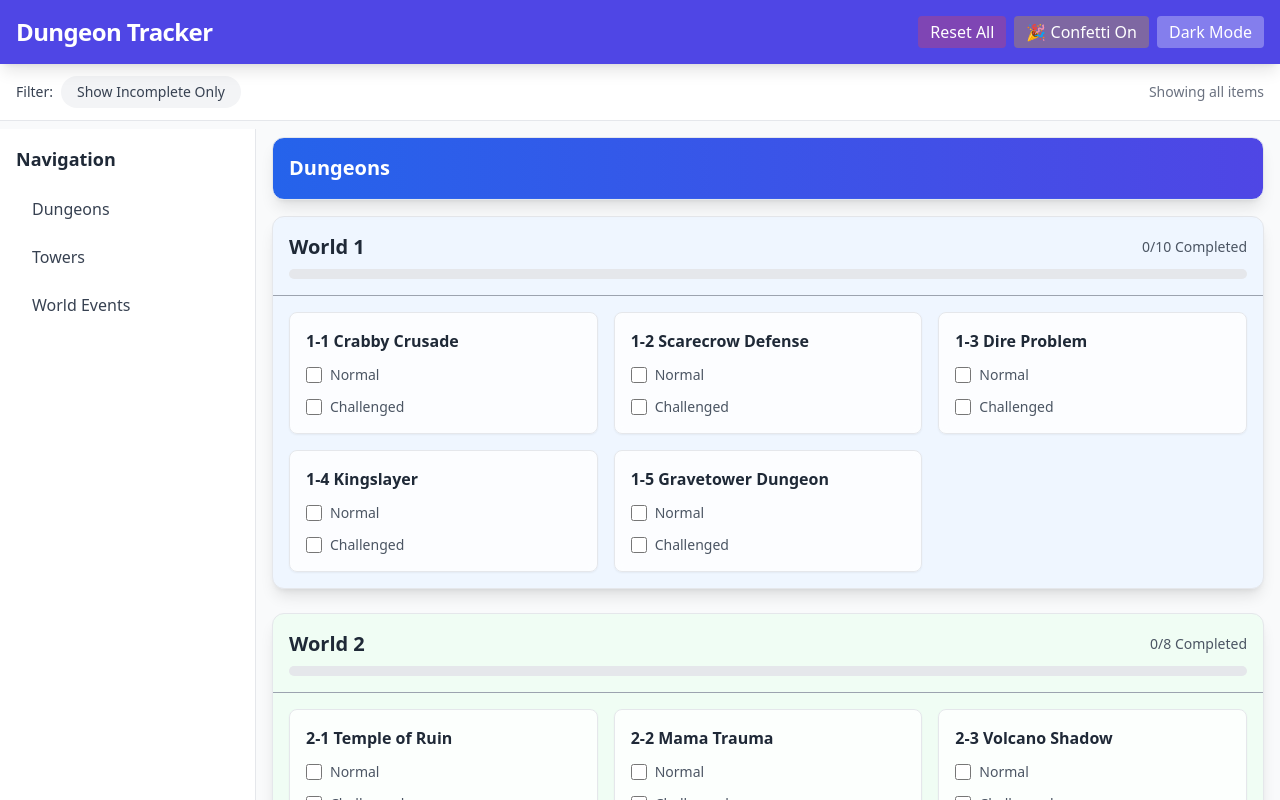
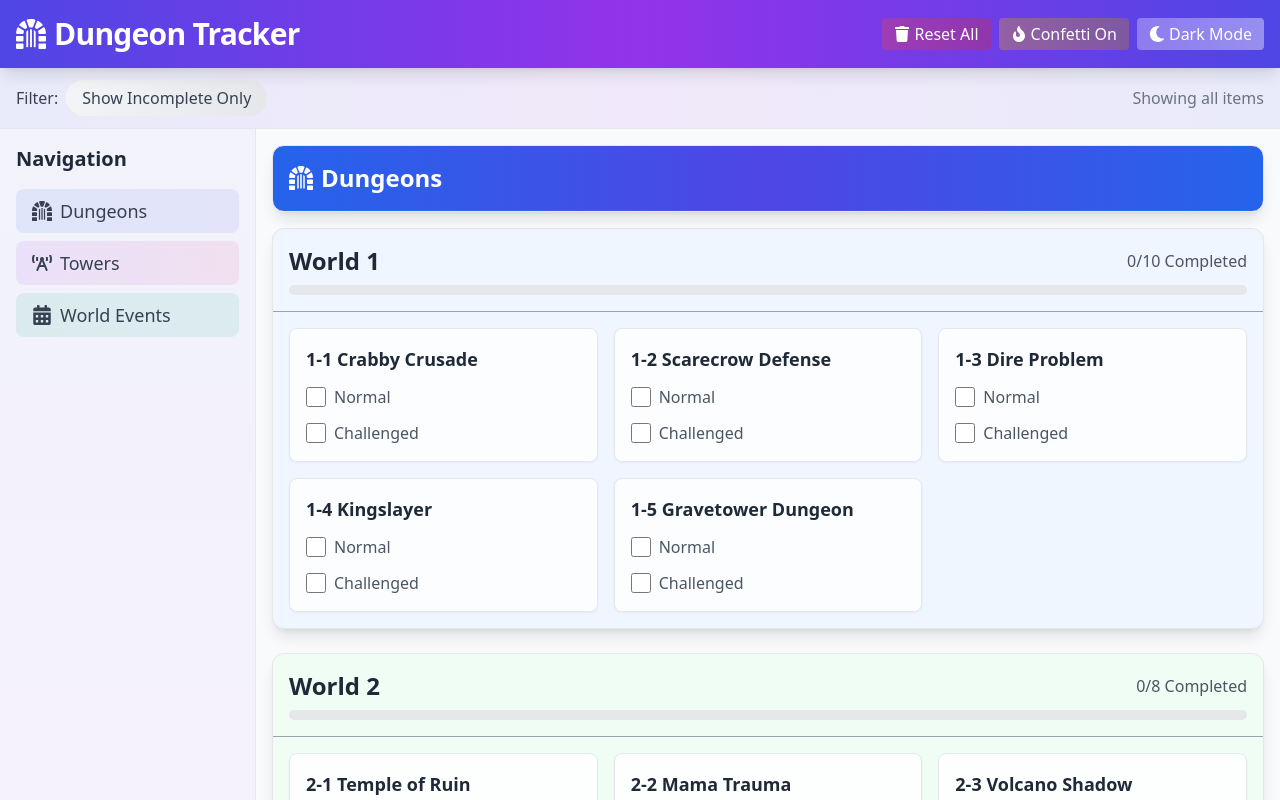
Before and after one commit to squalvj/wz-dungeon-tracker, a React (Vite) app: page / in a window 1280 px wide. Shown: the top 800 px of the page. Built offline with nearby package versions, Linux system fonts and the light colour scheme.

Commit message:
feat: refine UI

```diff
--- a/package.json
+++ b/package.json
@@ -7,9 +7,12 @@
     "preview": "vite preview"
   },
   "dependencies": {
+    "add": "^2.0.6",
+    "pnpm": "^10.11.0",
     "react": "^18.2.0",
     "react-confetti": "^6.4.0",
-    "react-dom": "^18.2.0"
+    "react-dom": "^18.2.0",
+    "react-icons": "^5.5.0"
   },
   "devDependencies": {
     "@types/react": "^19.1.6",
--- a/src/App.tsx
+++ b/src/App.tsx
@@ -3,6 +3,15 @@ import { worlds } from "./data/worlds";
 import { towers } from "./data/towers";
 import { worldEvents } from "./data/worldEvents";
 import Confetti from "react-confetti";
+import {
+  FaDungeon,
+  FaBroadcastTower,
+  FaCalendarAlt,
+  FaMoon,
+  FaSun,
+  FaTrash,
+  FaFire,
+} from "react-icons/fa";
 
 type DungeonState = {
   normal: boolean;
@@ -344,30 +353,40 @@ export default function App() {
       </style>
 
       {/* Header */}
-      <header className="bg-indigo-600 text-white py-4 shadow-lg sticky top-0 z-50">
+      <header className="bg-gradient-to-r from-indigo-600 via-purple-600 to-indigo-600 text-white py-4 shadow-lg sticky top-0 z-50">
         <div className="container mx-auto flex justify-between items-center px-4">
-          <h1 className="text-2xl font-bold tracking-tight">Dungeon Tracker</h1>
+          <h1 className="text-2xl md:text-3xl font-bold tracking-tight flex items-center gap-2">
+            <FaDungeon className="text-2xl md:text-3xl" />
+            Dungeon Tracker
+          </h1>
           <div className="flex gap-2">
             <button
               onClick={resetAll}
-              className="bg-red-500/30 px-3 py-1 rounded hover:bg-red-500/40 transition"
+              className="bg-gradient-to-r from-red-500/30 to-red-600/30 px-3 py-1 rounded hover:from-red-500/40 hover:to-red-600/40 transition-all duration-300 flex items-center gap-1 text-sm md:text-base"
             >
+              <FaTrash className="text-sm md:text-base" />
               Reset All
             </button>
             <button
               onClick={() => setConfettiEnabled(!confettiEnabled)}
               className={`${
                 confettiEnabled
-                  ? "bg-yellow-500/30 hover:bg-yellow-500/40"
-                  : "bg-gray-500/30 hover:bg-gray-500/40"
-              } px-3 py-1 rounded transition`}
+                  ? "bg-gradient-to-r from-yellow-500/30 to-yellow-600/30 hover:from-yellow-500/40 hover:to-yellow-600/40"
+                  : "bg-gradient-to-r from-gray-500/30 to-gray-600/30 hover:from-gray-500/40 hover:to-gray-600/40"
+              } px-3 py-1 rounded transition-all duration-300 flex items-center gap-1 text-sm md:text-base`}
             >
-              {confettiEnabled ? "🎉 Confetti On" : "🎉 Confetti Off"}
+              <FaFire className="text-sm md:text-base" />
+              {confettiEnabled ? "Confetti On" : "Confetti Off"}
             </button>
             <button
               onClick={() => setIsDarkMode(!isDarkMode)}
-              className="bg-white/30 px-3 py-1 rounded hover:bg-white/40 transition"
+              className="bg-gradient-to-r from-white/30 to-white/40 px-3 py-1 rounded hover:from-white/40 hover:to-white/50 transition-all duration-300 flex items-center gap-1 text-sm md:text-base"
             >
+              {isDarkMode ? (
+                <FaSun className="text-sm md:text-base" />
+              ) : (
+                <FaMoon className="text-sm md:text-base" />
+              )}
               {isDarkMode ? "Light Mode" : "Dark Mode"}
             </button>
           </div>
@@ -375,25 +394,25 @@ export default function App() {
       </header>
 
       {/* Filter Section */}
-      <div className="bg-white dark:bg-gray-800 border-b border-gray-200 dark:border-gray-700 sticky top-[64px] z-40">
+      <div className="bg-gradient-to-r from-indigo-500/10 via-purple-500/10 to-indigo-500/10 dark:from-indigo-900/20 dark:via-purple-900/20 dark:to-indigo-900/20 border-b border-gray-200 dark:border-gray-700 sticky top-[64px] z-40">
         <div className="container mx-auto px-4 py-3">
           <div className="flex items-center justify-between">
             <div className="flex items-center gap-2">
-              <span className="text-sm font-medium text-gray-700 dark:text-gray-300">
+              <span className="text-sm md:text-base font-medium text-gray-700 dark:text-gray-300">
                 Filter:
               </span>
               <button
                 onClick={() => setShowUntickedOnly(!showUntickedOnly)}
-                className={`px-4 py-1.5 rounded-full text-sm font-medium transition-all ${
+                className={`px-4 py-1.5 rounded-full text-sm md:text-base font-medium transition-all duration-300 ${
                   showUntickedOnly
-                    ? "bg-indigo-100 text-indigo-700 dark:bg-indigo-900/50 dark:text-indigo-300"
-                    : "bg-gray-100 text-gray-700 hover:bg-gray-200 dark:bg-gray-700 dark:text-gray-300 dark:hover:bg-gray-600"
+                    ? "bg-gradient-to-r from-indigo-500 to-purple-500 text-white shadow-lg shadow-indigo-500/20"
+                    : "bg-gradient-to-r from-gray-100 to-gray-200 text-gray-700 hover:from-gray-200 hover:to-gray-300 dark:from-gray-700 dark:to-gray-800 dark:text-gray-300 dark:hover:from-gray-600 dark:hover:to-gray-700"
                 }`}
               >
                 {showUntickedOnly ? "Show All Items" : "Show Incomplete Only"}
               </button>
             </div>
-            <div className="text-sm text-gray-500 dark:text-gray-400">
+            <div className="text-sm md:text-base text-gray-500 dark:text-gray-400">
               {showUntickedOnly
                 ? "Showing incomplete items"
                 : "Showing all items"}
@@ -404,25 +423,28 @@ export default function App() {
 
       {/* Main Content with Sidebar */}
       <div className="flex flex-1">
-        {/* Navigation Sidebar */}
-        <nav className="w-64 bg-white dark:bg-gray-800 border-r border-gray-200 dark:border-gray-700 sticky top-[129px] h-[calc(100vh-129px)] overflow-y-auto">
+        {/* Navigation Sidebar - Hidden on mobile */}
+        <nav className="hidden md:block w-64 bg-gradient-to-b from-indigo-500/5 to-purple-500/5 dark:from-indigo-900/10 dark:to-purple-900/10 border-r border-gray-200 dark:border-gray-700 sticky top-[129px] h-[calc(100vh-129px)] overflow-y-auto">
           <div className="p-4">
-            <h2 className="text-lg font-semibold text-gray-800 dark:text-gray-100 mb-4">
+            <h2 className="text-lg md:text-xl font-semibold text-gray-800 dark:text-gray-100 mb-4">
               Navigation
             </h2>
             <ul className="space-y-2">
               <li>
-                <button className="w-full text-left px-4 py-2 rounded-lg hover:bg-indigo-50 dark:hover:bg-indigo-900/20 text-gray-700 dark:text-gray-300 transition-colors">
+                <button className="w-full text-left px-4 py-2 rounded-lg bg-gradient-to-r from-blue-500/10 to-indigo-500/10 hover:from-blue-500/20 hover:to-indigo-500/20 dark:from-blue-900/20 dark:to-indigo-900/20 dark:hover:from-blue-900/30 dark:hover:to-indigo-900/30 text-gray-700 dark:text-gray-300 transition-all duration-300 flex items-center gap-2 text-base md:text-lg">
+                  <FaDungeon className="text-lg md:text-xl" />
                   Dungeons
                 </button>
               </li>
               <li>
-                <button className="w-full text-left px-4 py-2 rounded-lg hover:bg-indigo-50 dark:hover:bg-indigo-900/20 text-gray-700 dark:text-gray-300 transition-colors">
+                <button className="w-full text-left px-4 py-2 rounded-lg bg-gradient-to-r from-purple-500/10 to-pink-500/10 hover:from-purple-500/20 hover:to-pink-500/20 dark:from-purple-900/20 dark:to-pink-900/20 dark:hover:from-purple-900/30 dark:hover:to-pink-900/30 text-gray-700 dark:text-gray-300 transition-all duration-300 flex items-center gap-2 text-base md:text-lg">
+                  <FaBroadcastTower className="text-lg md:text-xl" />
                   Towers
                 </button>
               </li>
               <li>
-                <button className="w-full text-left px-4 py-2 rounded-lg hover:bg-indigo-50 dark:hover:bg-indigo-900/20 text-gray-700 dark:text-gray-300 transition-colors">
+                <button className="w-full text-left px-4 py-2 rounded-lg bg-gradient-to-r from-emerald-500/10 to-teal-500/10 hover:from-emerald-500/20 hover:to-teal-500/20 dark:from-emerald-900/20 dark:to-teal-900/20 dark:hover:from-emerald-900/30 dark:hover:to-teal-900/30 text-gray-700 dark:text-gray-300 transition-all duration-300 flex items-center gap-2 text-base md:text-lg">
+                  <FaCalendarAlt className="text-lg md:text-xl" />
                   World Events
                 </button>
               </li>
@@ -434,9 +456,12 @@ export default function App() {
         <main className="flex-1 container mx-auto p-4 flex flex-col gap-6">
           {/* Dungeons Section */}
           <div className="scroll-mt-[129px]">
-            <div className="bg-gradient-to-r from-blue-600 to-indigo-600 dark:from-blue-700 dark:to-indigo-700 rounded-xl border shadow-lg overflow-hidden sticky top-[120px] z-30">
+            <div className="bg-gradient-to-r from-blue-600 via-indigo-600 to-blue-600 dark:from-blue-700 dark:via-indigo-700 dark:to-blue-700 rounded-xl border shadow-lg overflow-hidden sticky top-[120px] z-30">
               <div className="p-4 border-b border-blue-500/20 dark:border-blue-400/20">
-                <h2 className="text-xl font-bold text-white">Dungeons</h2>
+                <h2 className="text-xl md:text-2xl font-bold text-white flex items-center gap-2">
+                  <FaDungeon className="text-xl md:text-2xl" />
+                  Dungeons
+                </h2>
               </div>
             </div>
             <div className="mt-4 space-y-6">
@@ -464,17 +489,27 @@ export default function App() {
                     {/* World Header */}
                     <div className="p-4 border-b border-gray-400 dark:border-gray-500">
                       <div className="flex justify-between items-center">
-                        <h3 className="text-xl font-bold text-gray-800 dark:text-gray-100">
+                        <h3
+                          className={`text-xl md:text-2xl font-bold text-gray-800 dark:text-gray-100 ${
+                            progress.completed === progress.total
+                              ? "opacity-50"
+                              : ""
+                          }`}
+                        >
                           {world.name}
                         </h3>
-                        <div className="text-sm text-gray-600 dark:text-gray-300">
+                        <div className="text-sm md:text-base text-gray-600 dark:text-gray-300">
                           {progress.completed}/{progress.total} Completed
                         </div>
                       </div>
                       {/* Progress Bar */}
                       <div className="w-full h-2.5 bg-gray-200 dark:bg-gray-700 rounded-full mt-2 overflow-hidden">
                         <div
-                          className="h-full bg-gradient-to-r from-blue-500 to-indigo-600 rounded-full transition-all duration-300 shadow-sm"
+                          className={`h-full bg-gradient-to-r from-blue-500 to-indigo-600 rounded-full transition-all duration-300 shadow-sm ${
+                            progress.completed === progress.total
+                              ? "opacity-50"
+                              : ""
+                          }`}
                           style={{
                             width: `${
                               (progress.completed / progress.total) * 100
@@ -485,46 +520,75 @@ export default function App() {
                     </div>
 
                     {/* Dungeons Grid */}
-                    <div className="p-4 grid grid-cols-1 md:grid-cols-2 lg:grid-cols-3 gap-4">
-                      {visibleDungeons.map((dungeon) => (
+                    <div
+                      className={`p-4 grid grid-cols-1 md:grid-cols-2 lg:grid-cols-3 gap-4 ${
+                        progress.completed === progress.total
+                          ? "opacity-50"
+                          : ""
+                      }`}
+                    >
+                      {visibleDungeons.map((dungeon) => {
+                        const isDungeonCompleted =
+                          checklist[dungeon.id]?.normal &&
+                          checklist[dungeon.id]?.challenged;
+                        return (
                           <div
                             key={dungeon.id}
                             id={`dungeon-${dungeon.id}`}
-                          className={`bg-white/80 dark:bg-gray-800/80 backdrop-blur-sm rounded-lg p-4 shadow-sm hover:shadow-md transition-all border border-gray-200 dark:border-gray-700`}
+                            className={`bg-white/80 dark:bg-gray-800/80 backdrop-blur-sm rounded-lg p-4 shadow-sm hover:shadow-md transition-all border border-gray-200 dark:border-gray-700 ${
+                              isDungeonCompleted ? "opacity-50" : ""
+                            }`}
                           >
-                          <h4 className="font-semibold text-gray-800 dark:text-gray-100 mb-3">
+                            <h4
+                              className={`font-semibold text-gray-800 dark:text-gray-100 mb-3 text-base md:text-lg ${
+                                isDungeonCompleted ? "opacity-50" : ""
+                              }`}
+                            >
                               {dungeon.name}
                             </h4>
                             <div className="flex flex-col gap-3">
-                            <label className="flex items-center gap-2">
+                              <label
+                                className={`flex items-center gap-2 ${
+                                  checklist[dungeon.id]?.normal
+                                    ? "opacity-50"
+                                    : ""
+                                }`}
+                              >
                                 <input
                                   type="checkbox"
                                   checked={!!checklist[dungeon.id]?.normal}
                                   onChange={() =>
                                     toggleDungeon(dungeon.id, "normal")
                                   }
-                                className="h-4 w-4 text-blue-600 border-gray-300 rounded focus:ring-blue-500"
+                                  className="h-4 w-4 md:h-5 md:w-5 text-blue-600 border-gray-300 rounded focus:ring-blue-500"
                                 />
-                              <span className="text-sm text-gray-600 dark:text-gray-300">
+                                <span className="text-sm md:text-base text-gray-600 dark:text-gray-300">
                                   Normal
                                 </span>
                               </label>
-                            <label className="flex items-center gap-2">
+                              <label
+                                className={`flex items-center gap-2 ${
+                                  checklist[dungeon.id]?.challenged
+                                    ? "opacity-50"
+                                    : ""
+                                }`}
+                              >
                                 <input
                                   type="checkbox"
                                   checked={!!checklist[dungeon.id]?.challenged}
                                   onChange={() =>
                                     toggleDungeon(dungeon.id, "challenged")
                                   }
-                                className="h-4 w-4 text-blue-600 border-gray-300 rounded focus:ring-blue-500"
+                                  className="h-4 w-4 md:h-5 md:w-5 text-blue-600 border-gray-300 rounded focus:ring-blue-500"
                                 />
-                              <span className="text-sm text-gray-600 dark:text-gray-300">
+                                <span className="text-sm md:text-base text-gray-600 dark:text-gray-300">
                                   Challenged
                                 </span>
                               </label>
                             </div>
                           </div>
-                      ))}
+                        );
+                      })}
                     </div>
                   </section>
                 );
@@ -534,9 +598,12 @@ export default function App() {
 
           {/* Towers Section */}
           <div className="scroll-mt-[129px]">
-            <div className="bg-gradient-to-r from-purple-600 to-indigo-600 dark:from-purple-700 dark:to-indigo-700 rounded-xl border shadow-lg overflow-hidden sticky top-[120px] z-30">
+            <div className="bg-gradient-to-r from-purple-600 via-pink-600 to-purple-600 dark:from-purple-700 dark:via-pink-700 dark:to-purple-700 rounded-xl border shadow-lg overflow-hidden sticky top-[120px] z-30">
               <div className="p-4 border-b border-purple-500/20 dark:border-purple-400/20">
-                <h2 className="text-xl font-bold text-white">Towers</h2>
+                <h2 className="text-xl md:text-2xl font-bold text-white flex items-center gap-2">
+                  <FaBroadcastTower className="text-xl md:text-2xl" />
+                  Towers
+                </h2>
               </div>
             </div>
             <div className="mt-4 p-4 grid grid-cols-1 md:grid-cols-2 lg:grid-cols-4 gap-4">
@@ -546,16 +613,22 @@ export default function App() {
                   <div
                     key={tower.id}
                     id={`tower-${tower.id}`}
-                    className={`bg-white/80 dark:bg-gray-800/80 backdrop-blur-sm rounded-lg p-4 shadow-sm hover:shadow-md transition-all border border-gray-200 dark:border-gray-700`}
+                    className={`bg-white/80 dark:bg-gray-800/80 backdrop-blur-sm rounded-lg p-4 shadow-sm hover:shadow-md transition-all border border-gray-200 dark:border-gray-700 ${
+                      towerChecklist[tower.id] ? "opacity-50" : ""
+                    }`}
                   >
-                    <label className="flex items-center gap-2">
+                    <label
+                      className={`flex items-center gap-2 ${
+                        towerChecklist[tower.id] ? "opacity-50" : ""
+                      }`}
+                    >
                       <input
                         type="checkbox"
                         checked={!!towerChecklist[tower.id]}
                         onChange={() => toggleTower(tower.id)}
-                        className="h-4 w-4 text-purple-600 border-gray-300 rounded focus:ring-purple-500"
+                        className="h-4 w-4 md:h-5 md:w-5 text-purple-600 border-gray-300 rounded focus:ring-purple-500"
                       />
-                      <span className="text-sm font-medium text-gray-800 dark:text-gray-100">
+                      <span className="text-sm md:text-base font-medium text-gray-800 dark:text-gray-100">
                         {tower.name}
                       </span>
                     </label>
@@ -566,9 +639,12 @@ export default function App() {
 
           {/* World Events Section */}
           <div className="scroll-mt-[129px]">
-            <div className="bg-gradient-to-r from-emerald-600 to-teal-600 dark:from-emerald-700 dark:to-teal-700 rounded-xl border shadow-lg overflow-hidden sticky top-[120px] z-30">
+            <div className="bg-gradient-to-r from-emerald-600 via-teal-600 to-emerald-600 dark:from-emerald-700 dark:via-teal-700 dark:to-emerald-700 rounded-xl border shadow-lg overflow-hidden sticky top-[120px] z-30">
               <div className="p-4 border-b border-emerald-500/20 dark:border-emerald-400/20">
-                <h2 className="text-xl font-bold text-white">World Events</h2>
+                <h2 className="text-xl md:text-2xl font-bold text-white flex items-center gap-2">
+                  <FaCalendarAlt className="text-xl md:text-2xl" />
+                  World Events
+                </h2>
               </div>
             </div>
             <div className="mt-4 p-4 grid grid-cols-1 md:grid-cols-2 lg:grid-cols-3 gap-4">
@@ -583,6 +659,13 @@ export default function App() {
 
                 if (showUntickedOnly && visibleEvents.length === 0) return null;
 
+                const isWorldEventsCompleted = Array.from({
+                  length: world.count,
+                }).every(
+                  (_, index) =>
+                    worldEventChecklist[`${world.worldId}-event-${index}`]
+                );
+
                 return (
                   <div
                     key={world.worldId}
@@ -591,31 +674,44 @@ export default function App() {
                       isDarkMode
                         ? worldColors.dark[world.worldId as WorldId]
                         : worldColors.light[world.worldId as WorldId]
-                    } rounded-lg p-4 shadow-sm hover:shadow-md transition-all backdrop-blur-sm border border-gray-200 dark:border-gray-700`}
+                    } rounded-lg p-4 shadow-sm hover:shadow-md transition-all backdrop-blur-sm border border-gray-200 dark:border-gray-700 ${
+                      isWorldEventsCompleted ? "opacity-50" : ""
+                    }`}
                   >
-                    <h3 className="font-semibold text-gray-800 dark:text-gray-100 mb-3">
+                    <h3
+                      className={`font-semibold text-gray-800 dark:text-gray-100 mb-3 text-base md:text-lg ${
+                        isWorldEventsCompleted ? "opacity-50" : ""
+                      }`}
+                    >
                       {worldData?.name} Events
                     </h3>
                     <div className="flex flex-col gap-2">
-                      {visibleEvents.map(({ index }) => (
-                        <label key={index} className="flex items-center gap-2">
+                      {visibleEvents.map(({ index }) => {
+                        const isEventCompleted =
+                          worldEventChecklist[
+                            `${world.worldId}-event-${index}`
+                          ];
+                        return (
+                          <label
+                            key={index}
+                            className={`flex items-center gap-2 ${
+                              isEventCompleted ? "opacity-50" : ""
+                            }`}
+                          >
                             <input
                               type="checkbox"
-                            checked={
-                              !!worldEventChecklist[
-                                `${world.worldId}-event-${index}`
-                              ]
-                            }
+                              checked={isEventCompleted}
                               onChange={() =>
                                 toggleWorldEvent(world.worldId, index)
                               }
-                            className="h-4 w-4 text-emerald-600 border-gray-300 rounded focus:ring-emerald-500"
+                              className="h-4 w-4 md:h-5 md:w-5 text-emerald-600 border-gray-300 rounded focus:ring-emerald-500"
                             />
-                          <span className="text-sm text-gray-600 dark:text-gray-300">
+                            <span className="text-sm md:text-base text-gray-600 dark:text-gray-300">
                               Event {index + 1}
                             </span>
                           </label>
-                      ))}
+                        );
+                      })}
                     </div>
                   </div>
                 );
```
Also changed, not shown: 1 other file (tests, documents, lock files or other folders). Lines whose indentation alone changed are shown as unchanged.
